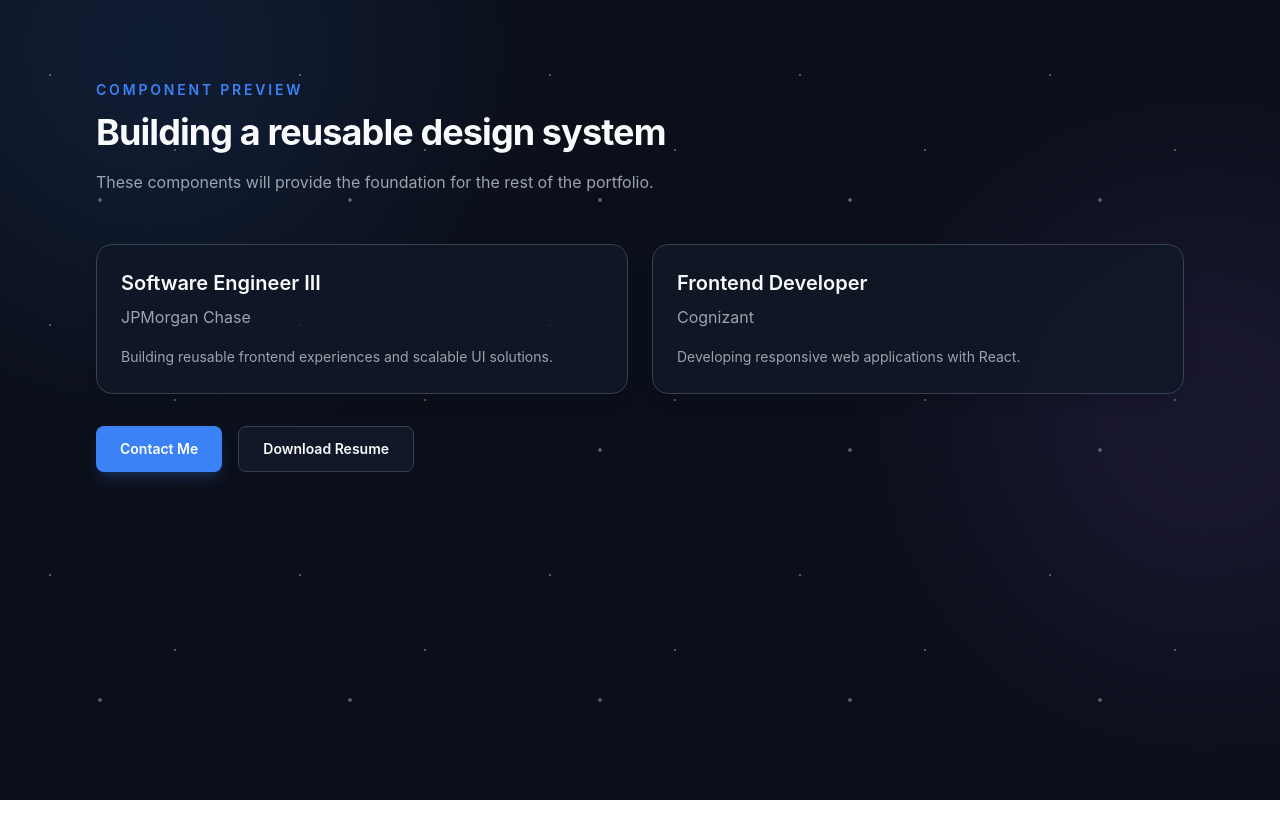
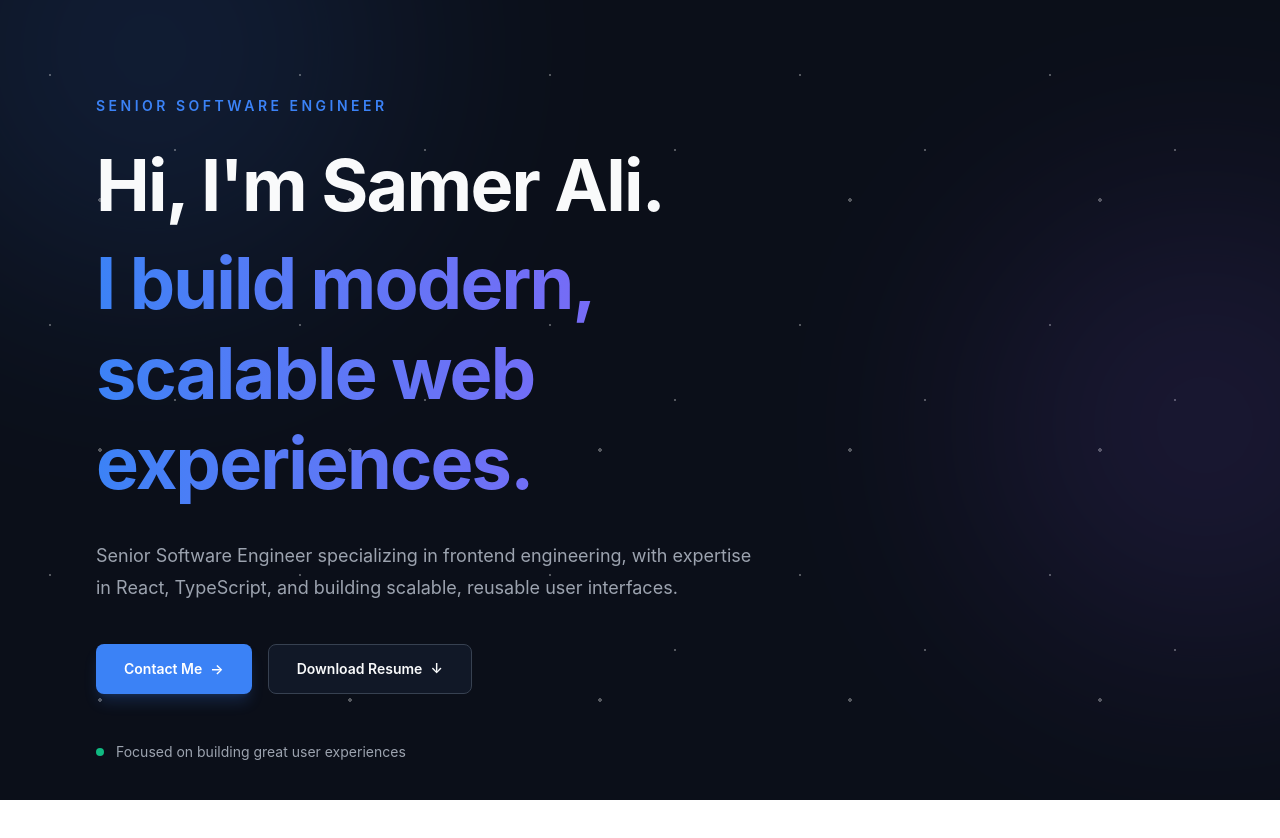
Before and after one commit to Samerali97/Resume, a React (Vite) app: page / in a window 1280 px wide. Shown: the top 838 px of the page. Before the commit the page ends 800 px from the top, so only its background shows below. Built offline with nearby package versions, Linux system fonts and the light colour scheme.

Commit message:
Added some motion into the project home

```diff
--- a/package.json
+++ b/package.json
@@ -15,6 +15,7 @@
   "dependencies": {
     "@tailwindcss/vite": "^4.3.5",
     "lucide-react": "^1.72.0",
+    "motion": "^14.12.0",
     "react": "^19.3.1",
     "react-dom": "^19.3.1",
     "tailwindcss": "^4.3.5"
--- a/src/App.tsx
+++ b/src/App.tsx
@@ -1,53 +1,13 @@
-
 import Background from "./components/Background";
-import Button from "./components/Button";
-import Card from "./components/Card";
-import Container from "./components/Container";
-import SectionHeading from "./components/SectionHeading";
+import HomeContainer from "./containers/HomeContainer";
 
 const App = () => {
   return (
     <>
       <Background />
 
-      <main className="relative z-10 py-20">
-        <Container>
-          <SectionHeading
-            eyebrow="Component Preview"
-            title="Building a reusable design system"
-            description="These components will provide the foundation for the rest of the portfolio."
-          />
-
-          <div className="grid gap-6 md:grid-cols-2">
-            <Card>
-              <h3 className="text-xl font-semibold text-text">
-                Software Engineer III
-              </h3>
-              <p className="mt-2 text-muted">JPMorgan Chase</p>
-              <p className="mt-4 text-sm leading-6 text-muted">
-                Building reusable frontend experiences and scalable UI
-                solutions.
-              </p>
-            </Card>
-
-            <Card>
-              <h3 className="text-xl font-semibold text-text">
-                Frontend Developer
-              </h3>
-              <p className="mt-2 text-muted">Cognizant</p>
-              <p className="mt-4 text-sm leading-6 text-muted">
-                Developing responsive web applications with React.
-              </p>
-            </Card>
-          </div>
-
-          <div className="mt-8 flex flex-wrap gap-4">
-            <Button type="button">Contact Me</Button>
-            <Button type="button" variant="secondary">
-              Download Resume
-            </Button>
-          </div>
-        </Container>
+      <main className="relative z-10">
+        <HomeContainer />
       </main>
     </>
   );
--- /dev/null
+++ b/src/containers/HomeContainer.tsx
@@ -0,0 +1,85 @@
+
+import { motion, useReducedMotion } from "motion/react";
+import Container from "../components/Container";
+
+const HomeContainer = () => {
+    const shouldReduceMotion = useReducedMotion();
+
+    const entranceAnimation = {
+        hidden: {
+            opacity: 0,
+            y: shouldReduceMotion ? 0 : 24,
+        },
+        visible: {
+            opacity: 1,
+            y: 0,
+        },
+    };
+
+    return (
+        <section
+            id="home"
+            className="flex min-h-screen items-center py-24"
+        >
+            <Container>
+                <motion.div
+                    variants={entranceAnimation}
+                    initial="hidden"
+                    animate="visible"
+                    transition={{
+                        duration: shouldReduceMotion ? 0 : 0.7,
+                        ease: "easeOut",
+                    }}
+                    className="max-w-3xl"
+                >
+                    <p className="mb-6 text-sm font-semibold uppercase tracking-[0.25em] text-primary">
+                        Senior Software Engineer
+                    </p>
+
+                    <h1 className="text-5xl font-bold leading-tight tracking-tight text-text sm:text-6xl lg:text-7xl">
+                        Hi, I'm Samer Ali.
+                        <span className="mt-2 block bg-gradient-to-r from-primary to-purple bg-clip-text text-transparent">
+                            I build modern, scalable web experiences.
+                        </span>
+                    </h1>
+
+                    <p className="mt-8 max-w-2xl text-base leading-8 text-muted sm:text-lg">
+                        Senior Software Engineer specializing in frontend
+                        engineering, with expertise in React, TypeScript,
+                        and building scalable, reusable user interfaces.
+                    </p>
+
+                    <div className="mt-10 flex flex-wrap gap-4">
+                        <a
+                            href="#contact"
+                            className="inline-flex items-center justify-center rounded-lg bg-primary px-7 py-3.5 text-sm font-semibold text-white shadow-lg shadow-primary/20 transition-colors duration-200 hover:bg-primary-hover"
+                        >
+                            Contact Me
+                            <span aria-hidden="true" className="ml-2">
+                                →
+                            </span>
+                        </a>
+
+                        <a
+                            href={`${import.meta.env.BASE_URL}resume.pdf`}
+                            download
+                            className="inline-flex items-center justify-center rounded-lg border border-border bg-surface px-7 py-3.5 text-sm font-semibold text-text transition-colors duration-200 hover:border-primary hover:bg-card"
+                        >
+                            Download Resume
+                            <span aria-hidden="true" className="ml-2">
+                                ↓
+                            </span>
+                        </a>
+                    </div>
+
+                    <div className="mt-12 flex items-center gap-3 text-sm text-muted">
+                        <span className="h-2 w-2 rounded-full bg-success" />
+                        Focused on building great user experiences
+                    </div>
+                </motion.div>
+            </Container>
+        </section>
+    );
+};
+
+export default HomeContainer;
```
Also changed, not shown: 1 other file (tests, documents, lock files or other folders).
